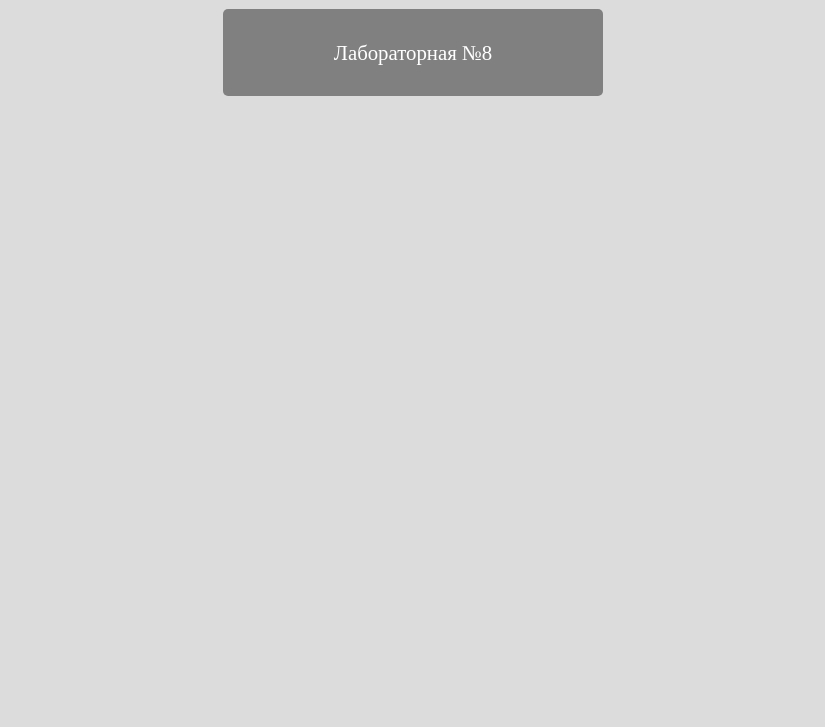
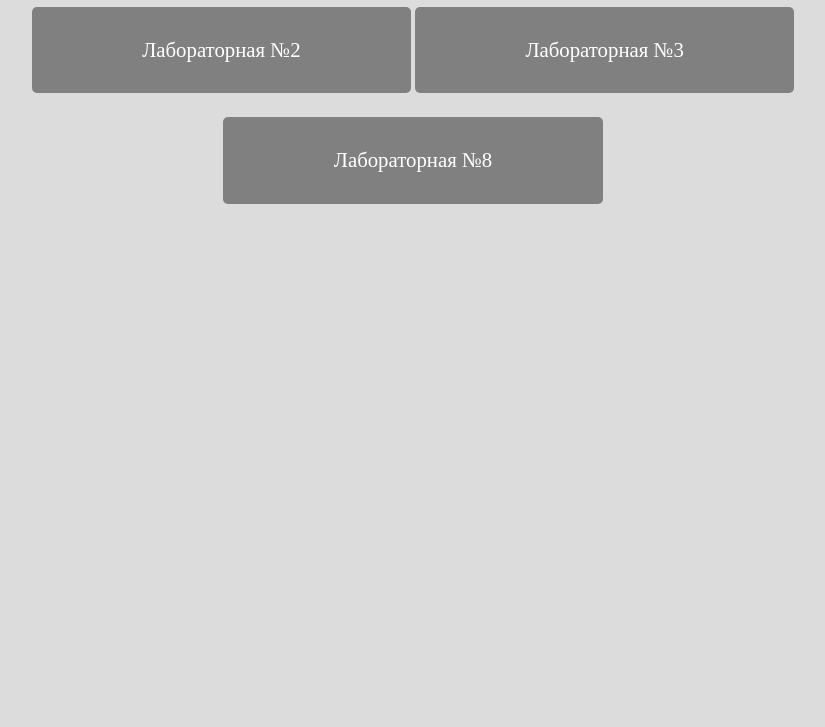
Before and after one commit to FL4MING/Bezopasnost, a plain HTML site: page index.html in a window 1280 px wide. Shown: the part 73-800 px from the top of the page, without its empty margins (227-1052 px from the left). Drawn offline with Linux system fonts and the light colour scheme.

Commit message:
Update index.html

```diff
--- a/index.html
+++ b/index.html
@@ -30,8 +30,8 @@
 	<h1>Безопасность</h1>
 	<div>
 		<div>
-			<!-- <a class="buttons" href="https://fl4ming.github.io/Proektirovanie_1/">Лабораторная №2</a> -->
-			<!-- <a class="buttons" href="https://fl4ming.github.io/Proektirovanie_2/">Лабораторная №3</a> -->
+			<a class="buttons" href="https://github.com/FL4MING/Bezopasnost_2/">Лабораторная №2</a>
+			<a class="buttons" href="https://github.com/FL4MING/Bezopasnost_3">Лабораторная №3</a>
 			<!-- <a class="buttons" href="https://fl4ming.github.io/Proektirovanie_3/">Лабораторная №6</a> -->
 		</div>
 		<div>
```
